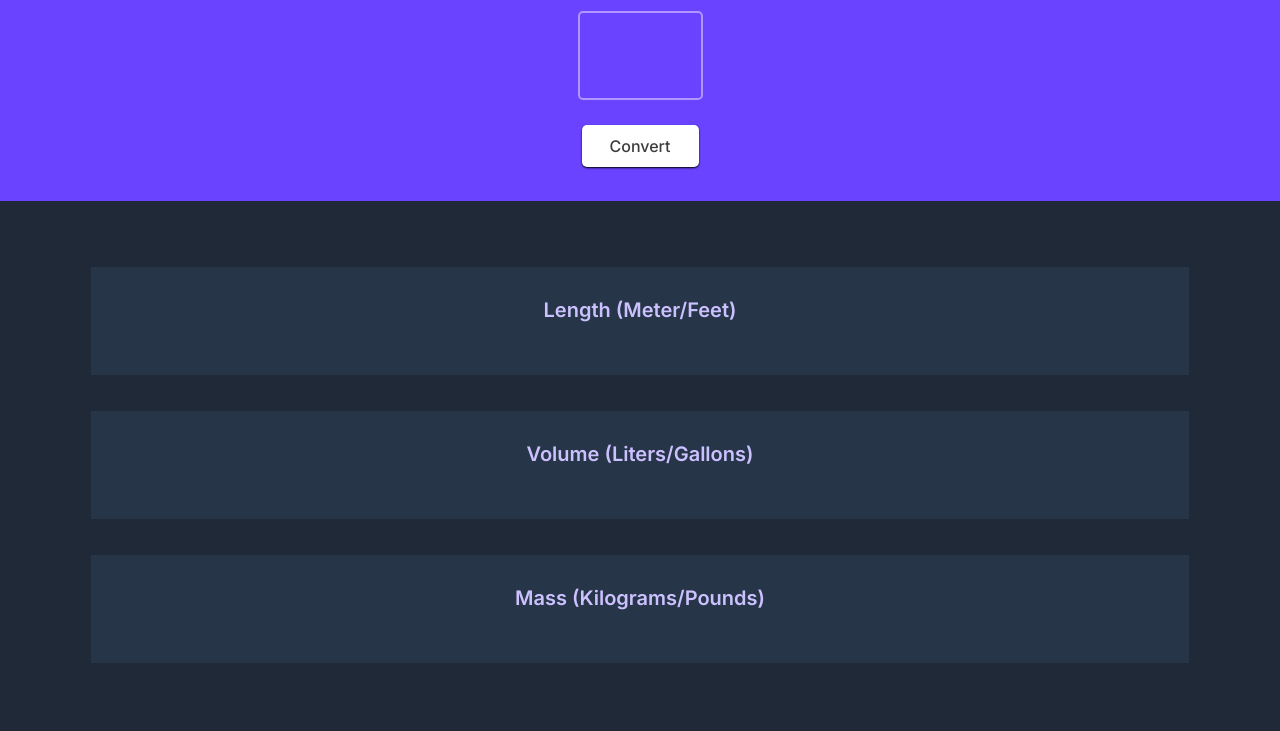
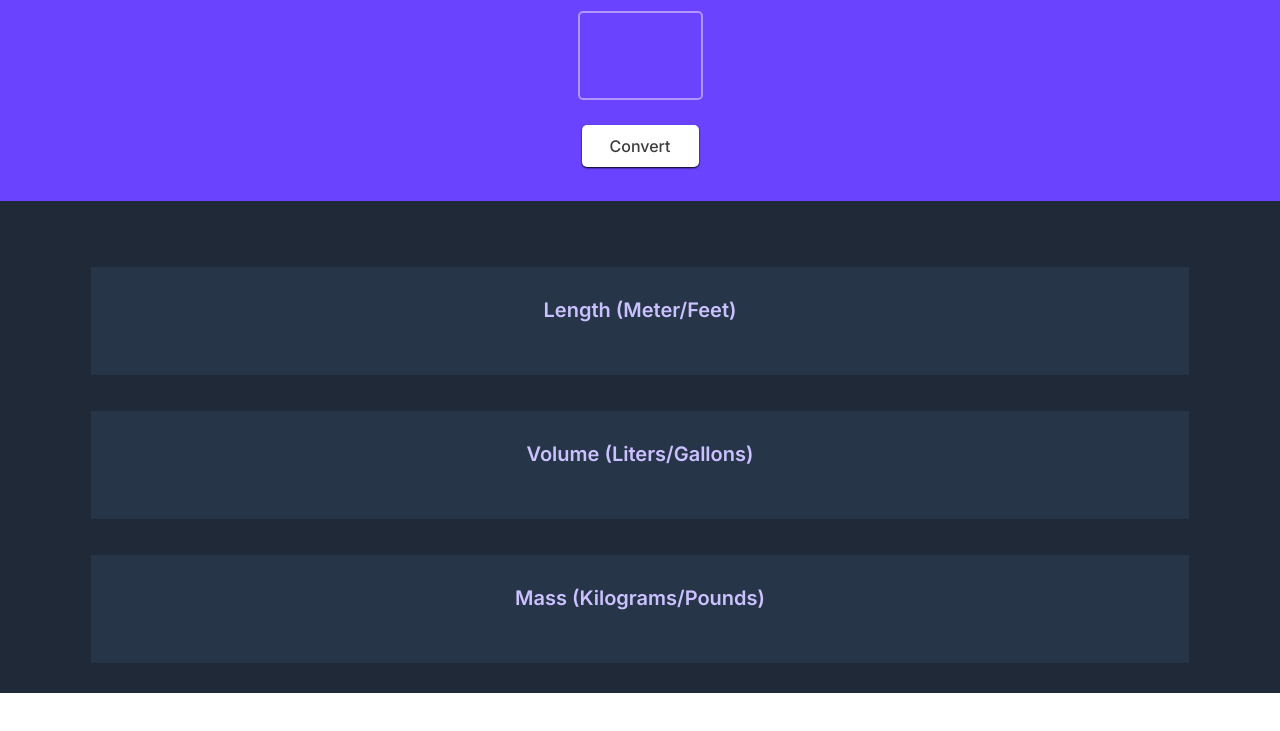
Before and after one commit to boeani05/unit-conversion, a plain HTML site: page index.html in a window 1280 px wide. Shown: the part 89-820 px from the top of the page. Drawn offline with Linux system fonts and the light colour scheme.

Commit message:
made the background-size: cover

```diff
--- a/index.css
+++ b/index.css
@@ -47,8 +47,8 @@ body, #head-header {
 
 #results {
     background: #1F2937;
+    background-size: cover;
     text-align: center;
-    height: 580px;
     padding: 30px;
 }
 
```
